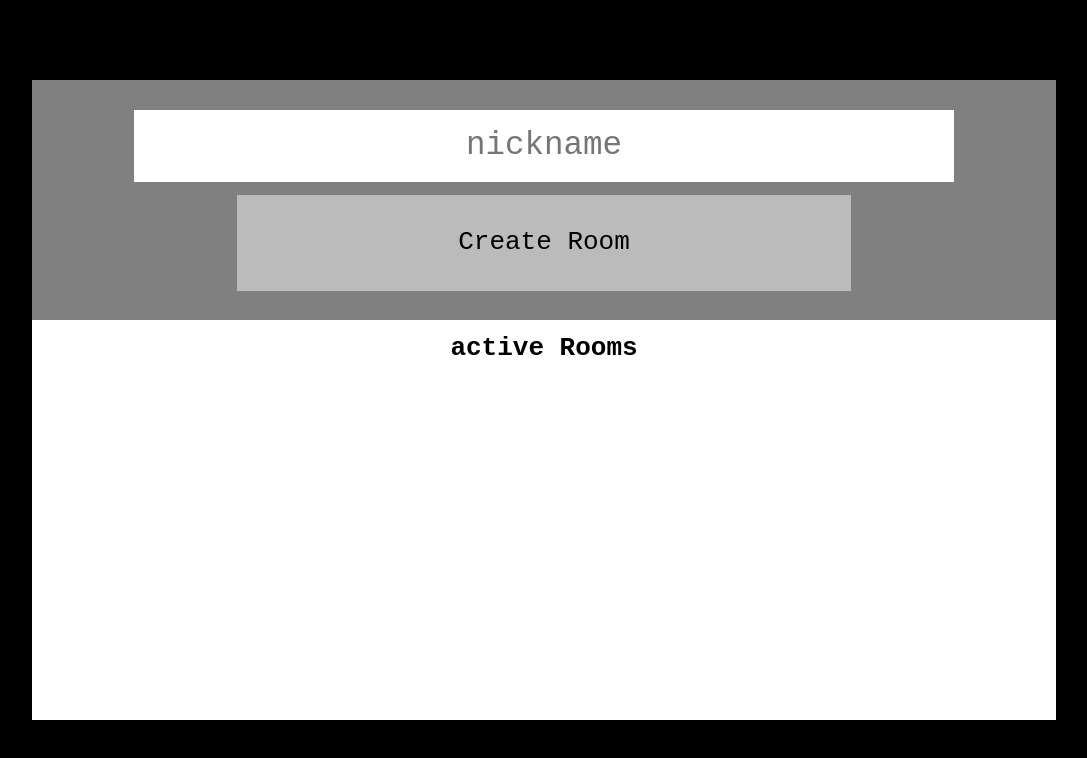
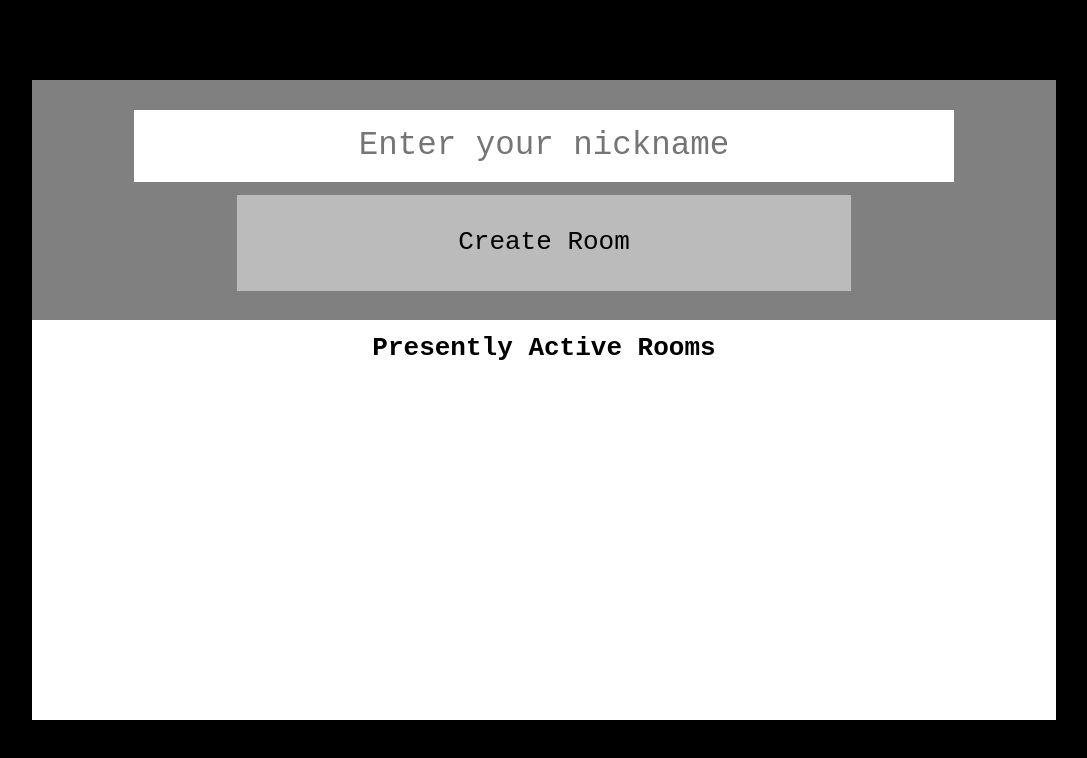
Before and after one commit to MFQuraishi/Volatile-Chat, a website: page public/index.html in a window 1280 px wide. Shown: the whole page, without its empty margins (96-1183 px from the left). Drawn offline with nearby package versions, Linux system fonts and the light colour scheme; files that its build step writes are made by us from their sources; no server answers; files whose address does not match are found by name.

Commit message:
Update index.html

```diff
--- a/public/index.html
+++ b/public/index.html
@@ -4,7 +4,7 @@
     <meta name="viewport" content="width=device-width, initial-scale=1.0">
     <!-- <meta name="viewport" content="width=device-width, initial-scale=1.0, maximum-scale=1.0, user-scalable=0"> -->
     <meta charset="utf-8">
-    <title>main</title>
+    <title>Chatting App</title>
 
     <script src="/socket.io/socket.io.js"></script>
     <script src="main_page.js"></script>
@@ -16,13 +16,13 @@
     <div class="pseudo-body1">
       <div class="container">
         <div class="input">
-          <input id = "roomName" type="text" placeholder="nickname">
+          <input id = "roomName" type="text" placeholder="Enter your nickname">
           <div class="submit" onclick = "createRoom()">
             Create Room
           </div>
         </div>
         <div id="activeRooms" class="active">
-          <h1>active Rooms</h1>
+          <h1>Presently Active Rooms</h1>
         </div>
       </div>
     </div>
```
